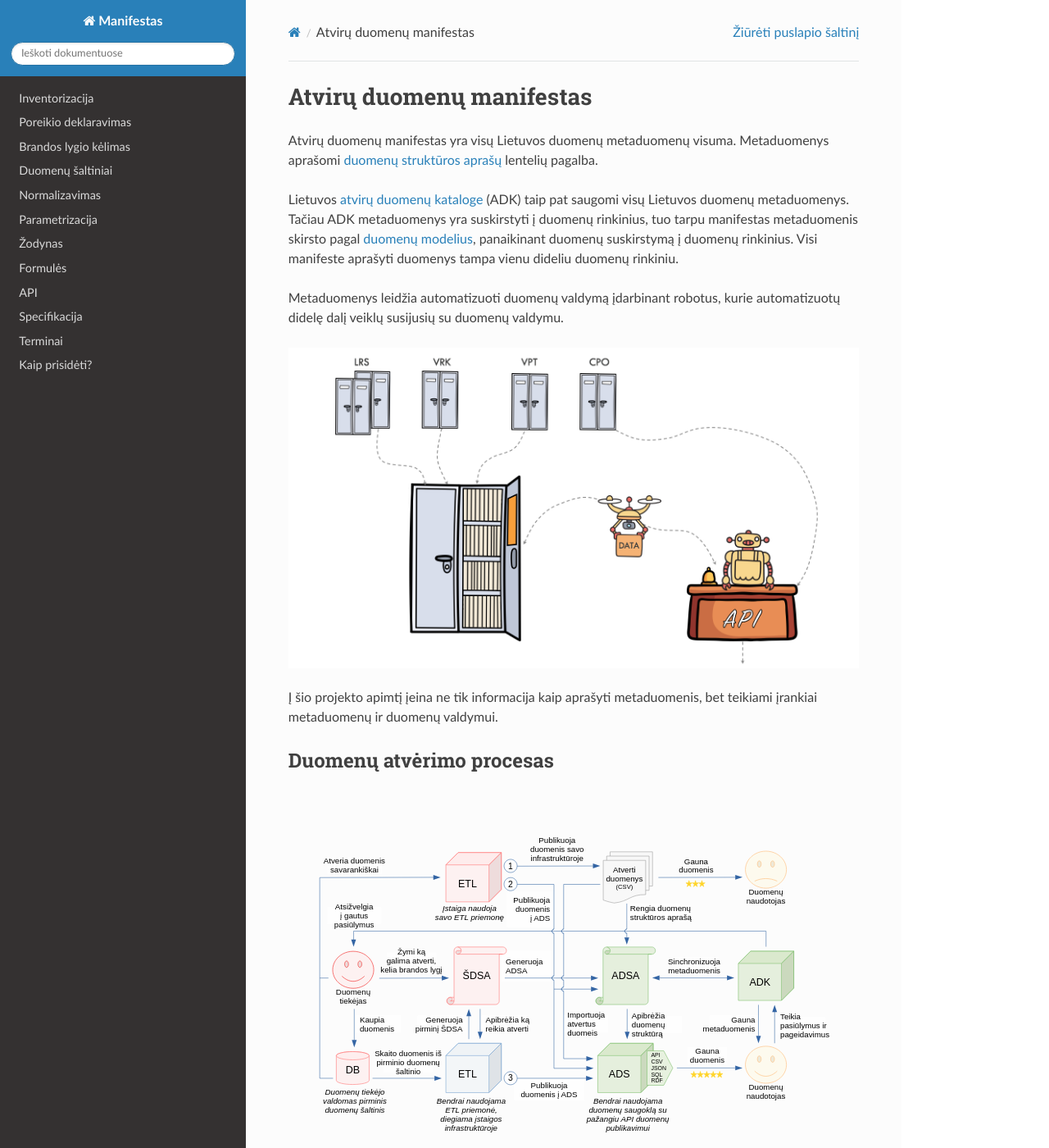
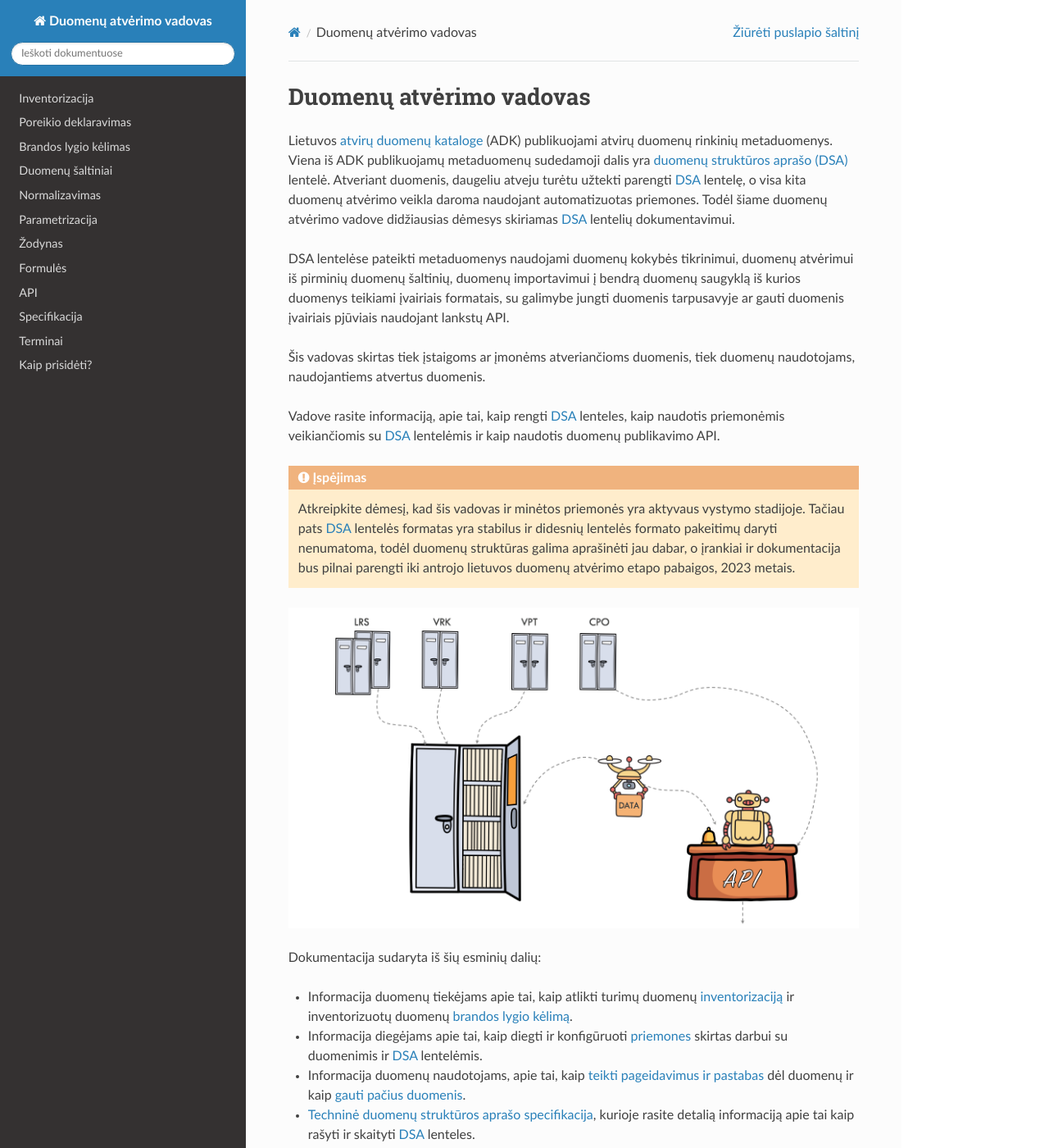
Before and after one commit to atviriduomenys/manifest, a Sphinx documentation site: the page built from docs/index.rst, in a window 1280 px wide and 1400 px high. Shown: the whole window at 82% size. Built offline with Sphinx 7.4.7 and the Read the Docs theme 2.0.0, drawn with Linux system fonts in a browser that asks for light colours; some of the changed text lies outside the part shown.

Commit message:
More updates to the docs

```diff
--- a/docs/conf.py
+++ b/docs/conf.py
@@ -17,8 +17,8 @@
 
 # -- Project information -----------------------------------------------------
 
-project = 'Manifestas'
-copyright = '2019, Lietuvos atvirų duomenų naudotojų bendruomenė'
+project = 'Duomenų atvėrimo vadovas'
+copyright = '2019-2020, Lietuvos atvirų duomenų naudotojų bendruomenė'
 author = 'Lietuvos atvirų duomenų naudotojų bendruomenė'
 
 
--- a/docs/formulas.rst
+++ b/docs/formulas.rst
@@ -21,6 +21,8 @@ Gramatika
 =========
 
 Formulių sintaksė atitinką šią ABNF_ gramatiką:
+
+.. _ABNF: https://en.wikipedia.org/wiki/Augmented_Backus–Naur_form
 
 .. code-block:: abnf
 
--- a/docs/index.rst
+++ b/docs/index.rst
@@ -1,30 +1,85 @@
 .. default-role:: literal
 
-Atvirų duomenų manifestas
-#########################
+Duomenų atvėrimo vadovas
+########################
 
-Atvirų duomenų manifestas yra visų Lietuvos duomenų metaduomenų visuma.
-Metaduomenys aprašomi :term:`duomenų struktūros aprašų <DSA>` lentelių pagalba.
+Lietuvos :term:`atvirų duomenų kataloge <ADK>` (ADK) publikuojami atvirų duomenų
+rinkinių metaduomenys. Viena iš ADK publikuojamų metaduomenų sudedamoji dalis
+yra :term:`duomenų struktūros aprašo (DSA) <DSA>` lentelė. Atveriant duomenis,
+daugeliu atveju turėtu užtekti parengti :term:`DSA` lentelę, o visa kita duomenų
+atvėrimo veikla daroma naudojant automatizuotas priemones. Todėl šiame duomenų
+atvėrimo vadove didžiausias dėmesys skiriamas :term:`DSA` lentelių
+dokumentavimui.
 
-Lietuvos :term:`atvirų duomenų kataloge <ADK>` (ADK) taip pat saugomi visų
-Lietuvos duomenų metaduomenys. Tačiau ADK metaduomenys yra suskirstyti į duomenų
-rinkinius, tuo tarpu manifestas metaduomenis skirsto pagal :term:`duomenų
-modelius <modelis>`, panaikinant duomenų suskirstymą į duomenų rinkinius. Visi
-manifeste aprašyti duomenys tampa vienu dideliu duomenų rinkiniu.
+DSA lentelėse pateikti metaduomenys naudojami duomenų kokybės tikrinimui,
+duomenų atvėrimui iš pirminių duomenų šaltinių, duomenų importavimui į bendrą
+duomenų saugyklą iš kurios duomenys teikiami įvairiais formatais, su galimybe
+jungti duomenis tarpusavyje ar gauti duomenis įvairiais pjūviais naudojant
+lankstų API.
 
-Metaduomenys leidžia automatizuoti duomenų valdymą įdarbinant robotus, kurie
-automatizuotų didelę dalį veiklų susijusių su duomenų valdymu.
+Šis vadovas skirtas tiek įstaigoms ar įmonėms atveriančioms duomenis, tiek
+duomenų naudotojams, naudojantiems atvertus duomenis.
+
+Vadove rasite informaciją, apie tai, kaip rengti :term:`DSA` lenteles, kaip
+naudotis priemonėmis veikiančiomis su :term:`DSA` lentelėmis ir kaip naudotis
+duomenų publikavimo API.
+
+.. warning::
+
+    Atkreipkite dėmesį, kad šis vadovas ir minėtos priemonės yra aktyvaus
+    vystymo stadijoje. Tačiau pats :ref:`DSA <spec>` lentelės formatas yra
+    stabilus ir didesnių lentelės formato pakeitimų daryti nenumatoma, todėl
+    duomenų struktūras galima aprašinėti jau dabar, o įrankiai ir dokumentacija
+    bus pilnai parengti iki antrojo lietuvos duomenų atvėrimo etapo pabaigos,
+    2023 metais.
+
 
 .. image:: static/spinta.png
 
-Į šio projekto apimtį įeina ne tik informacija kaip aprašyti metaduomenis, bet
-teikiami įrankiai metaduomenų ir duomenų valdymui.
+
+Dokumentacija sudaryta iš šių esminių dalių:
+
+- Informacija duomenų tiekėjams apie tai, kaip atlikti turimų duomenų
+  :ref:`inventorizaciją <inventory>` ir inventorizuotų duomenų :ref:`brandos
+  lygio kėlimą <brandos-lygio-kėlimas>`.
+
+- Informacija diegėjams apie tai, kaip diegti ir konfigūruoti :ref:`priemones
+  <priemonės>` skirtas darbui su duomenimis ir :term:`DSA` lentelėmis.
+
+- Informacija duomenų naudotojams, apie tai, kaip :ref:`teikti pageidavimus
+  ir pastabas <poreikio-deklaravimas>` dėl duomenų ir kaip :ref:`gauti pačius
+  duomenis <api>`.
+
+- :ref:`Techninė duomenų struktūros aprašo specifikacija <spec>`, kurioje rasite
+  detalią informaciją apie tai kaip rašyti ir skaityti :term:`DSA` lenteles.
+
 
 Duomenų atvėrimo procesas
 =========================
 
+.. _process-overview:
+
 .. image:: static/process-overview.svg
     :width: 200%
+
+Toliau, trumpai aptarsime visą duomenų :ref:`atvėrimo procesą
+<process-overview>`, nagrinėjant vieną konkretų pavyzdį.
+
+Įstaigos atveriančios duomenis renkasi vieną iš šių galimų duomenų atvėrimo
+proceso variantų:
+
+1. Atveria ir publikuoja duomenis savarankiškai, parengia :term:`ADSA`.
+
+2. Atveria duomenis savarankiškai, pagal parengtą :term:`ADSA`, tačiau pačius
+   duomenis publikuoja per centralizuotą saugyklą.
+
+3. Atlieka turimų duomenų inventorizaciją parengiant :term:`ŠDSA` kurio
+   pagrindu gaunamas :term:`ADSA`, o duomenys atveriami automatizuotu būdu
+   naudojant bendrai naudojamas ir vystomas priemones.
+
+Nepriklausomai nuo to kokį duomenų atvėrimo procesą pasirenka įstaigos,
+visais atvejais būtina į :term:`ADK` pateikti :term:`ADSA` lentelę, kurios
+dėka visi duomenys galiausiai patenka į vieną bendrą duomenų saugyklą.
 
 
 Inventorizacija
--- a/docs/spec.rst
+++ b/docs/spec.rst
@@ -620,7 +620,7 @@ nurodomas duomenų šaltinio identifikatorius iš :term:`ADK`.
 
         Excel lentelės (naujasis OOXML_ formatas)
 
-.. _OOXML: https://en.wikipedia.org/wiki/Office_Open_XML
+        .. _OOXML: https://en.wikipedia.org/wiki/Office_Open_XML
 
     .. describe:: xls
 
```
Also changed, not shown: other parts of docs/spec.rst (+1 -1 lines), docs/glossary.rst (+12 -16 lines), docs/tools.rst (added, +8 -0 lines).
